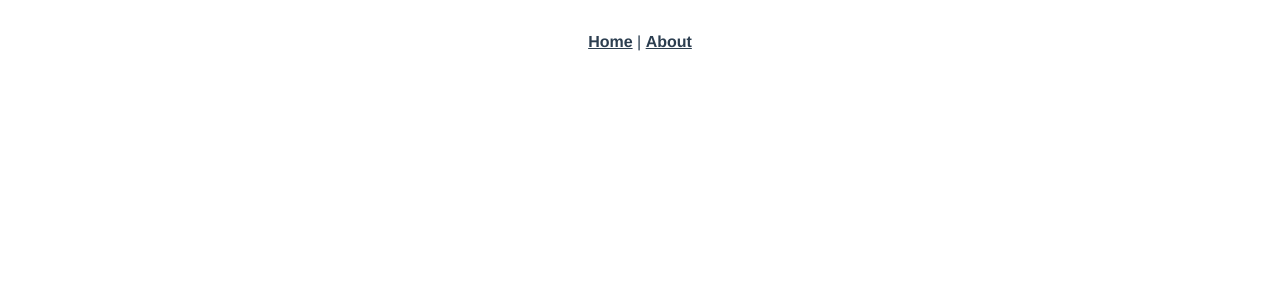
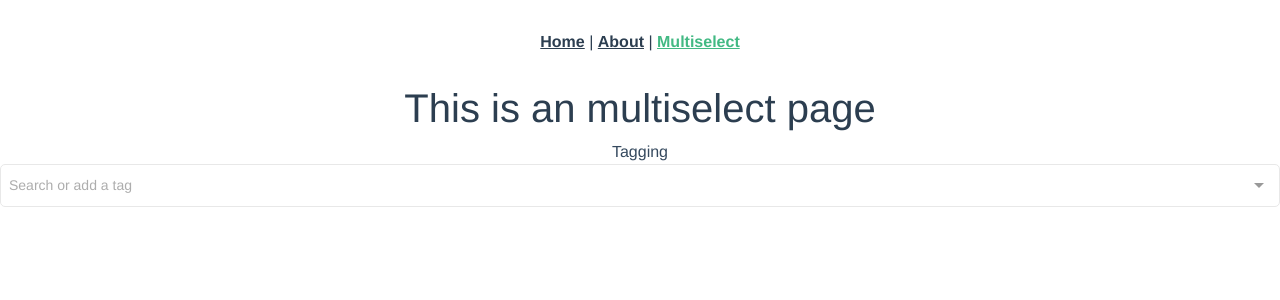
Before and after one commit to mavidurak/orientation-front-end, a Vue app: page /multiselect in a window 1280 px wide. Shown: the top 300 px of the page. Built offline with nearby package versions, Linux system fonts and the light colour scheme.

Commit message:
data emit düzeltilecek.

```diff
--- a/package.json
+++ b/package.json
@@ -8,9 +8,11 @@
     "lint": "vue-cli-service lint"
   },
   "dependencies": {
+    "@popperjs/core": "^2.9.2",
     "bootstrap": "^5.0.0-beta3",
     "core-js": "^3.6.5",
     "vue": "^2.6.11",
+    "vue-multiselect": "^2.1.6",
     "vue-router": "^3.2.0"
   },
   "devDependencies": {
--- a/src/App.vue
+++ b/src/App.vue
@@ -2,7 +2,8 @@
   <div id="app">
     <div id="nav">
       <router-link to="/home">Home</router-link> |
-      <router-link to="/about">About</router-link>
+      <router-link to="/about">About</router-link> |
+      <router-link to="/multiselect">Multiselect</router-link>
     </div>
     <router-view/>
   </div>
--- /dev/null
+++ b/src/components/Multiselect.vue
@@ -0,0 +1,49 @@
+<template>
+  <div align="center">
+    <label class="typo__label">Tagging</label>
+    <multiselect
+      style="width: 100%"
+      v-model="value"
+      tag-placeholder="Add this as new tag"
+      placeholder="Search or add a tag"
+      label="name"
+      track-by="code"
+      :options="options"
+      :multiple="true"
+      :taggable="true"
+      @tag="addTag"
+      @input="$emit('getKey', value)"
+    ></multiselect>
+  </div>
+</template>
+
+<script>
+import multiselect from 'vue-multiselect';
+
+export default {
+  name: 'Multiselect',
+  props: ['dataSource', 'fields'],
+  components: {
+    multiselect,
+  },
+  data() {
+    return {
+      value: '',
+      options: this.dataSource,
+    };
+  },
+  methods: {
+    addTag(newTag) {
+      const tag = {
+        name: newTag,
+        code: newTag.substring(0, 2) + Math.floor(Math.random() * 10000000),
+      };
+      this.options.push(tag);
+      this.value.push(tag);
+    },
+  },
+};
+</script>
+<style src="vue-multiselect/dist/vue-multiselect.min.css">
+
+</style>
--- a/src/router/index.js
+++ b/src/router/index.js
@@ -18,6 +18,12 @@ const routes = [
     // which is lazy-loaded when the route is visited.
     component: () => import(/* webpackChunkName: "about" */ '../views/About.vue'),
   },
+  {
+    path: '/multiselect',
+    name: 'MultiselectView',
+    component: () => import('../views/Multiselect.vue'),
+  },
+
 ];
 
 const router = new VueRouter({
--- a/src/views/Home.vue
+++ b/src/views/Home.vue
@@ -5,11 +5,8 @@
 </template>
 
 <script>
-// @ is an alias to /src
 
 export default {
   name: 'Home',
-  components: {
-  },
 };
 </script>
--- /dev/null
+++ b/src/views/Multiselect.vue
@@ -0,0 +1,34 @@
+<template>
+  <div class="home">
+    <h1>This is an multiselect page</h1>
+    <div class="multiselect">
+      <Multiselect
+      :dataSource='dataItem'
+      :fields='dataFields'
+      aria-placeholder="Select a platform"
+       />
+    </div>
+     <pre class="language-json"><code>{{ value  }}</code></pre>
+  </div>
+</template>
+
+<script>
+import Multiselect from '../components/Multiselect.vue';
+
+export default {
+  name: 'MultiselectView',
+  components: {
+    Multiselect,
+  },
+  data() {
+    return {
+      dataItem: [
+        { name: 'Vue.js', code: 'vu' },
+        { name: 'Javascript', code: 'js' },
+        { name: 'Open Source', code: 'os' },
+      ],
+      dataFields: { text: 'name', value: 'code' },
+    };
+  },
+};
+</script>
```
Also changed, not shown: 1 other file (tests, documents, lock files or other folders).
